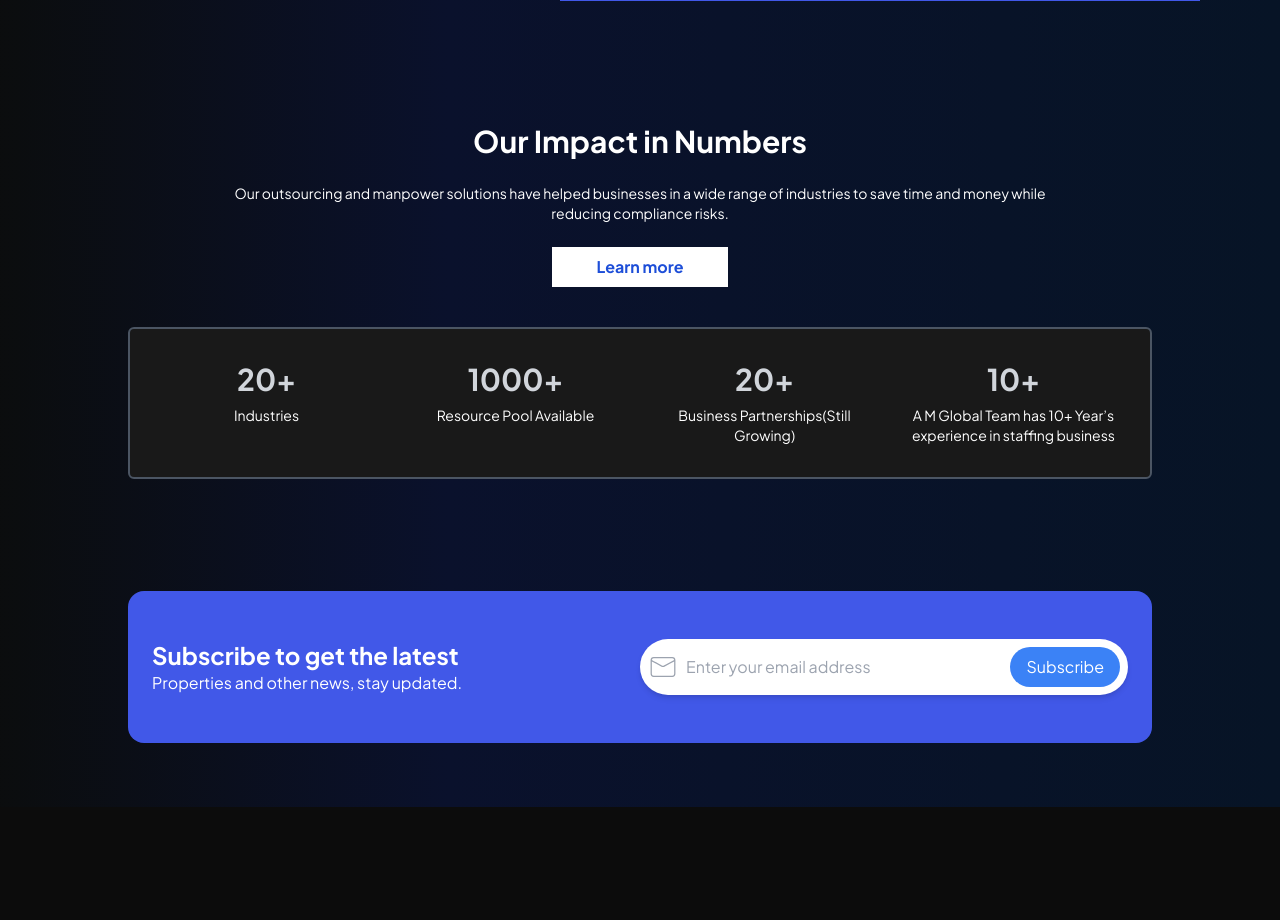
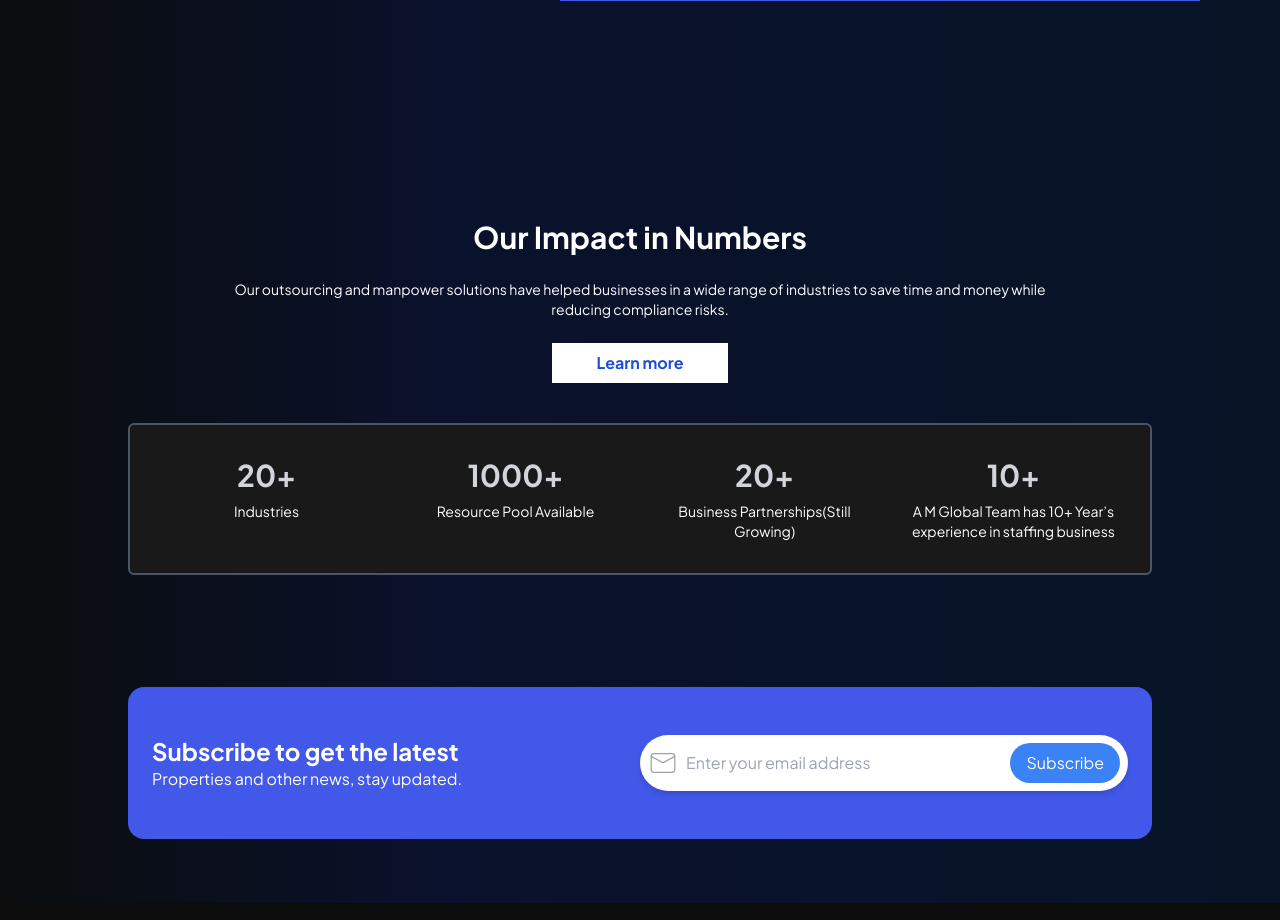
Before and after one commit to Tayyabbutt1133/Amglobe-tailwind-new-design, a React (Vite) app in the folder amglobetailwind/: page / in a window 1280 px wide. Shown: the part 6200-7120 px from the top of the page. Built offline with nearby package versions, Linux system fonts and the light colour scheme.

Commit message:
one change

```diff
--- a/amglobetailwind/src/components/Impact/Impact.jsx
+++ b/amglobetailwind/src/components/Impact/Impact.jsx
@@ -2,7 +2,7 @@ import React from 'react'
 const Impact = () => {
   return (
       <>
-      <div name="impactMain" className='md:mt-40 mt-64'>
+      <div name="impactMain" className='xl:mt-64 lg:mt-96 sm:mt-[90em] mt-52'>
 
            {/* Container one holding head, para, and button  */}
         <div className="impact-container-one flex flex-col justify-center items-center gap-6">
```
